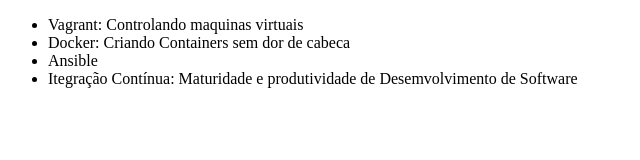
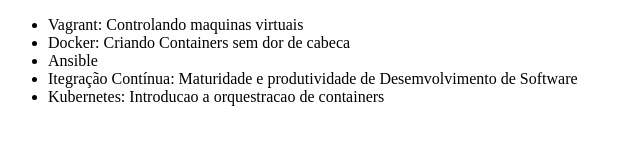
Before and after one commit to brunoschererviegas/alura-git, a plain HTML site: page index.html in a window 1280 px wide. Shown: the whole page, without its empty margins (0-640 px from the left). Drawn offline with Linux system fonts and the light colour scheme.

Commit message:
Adicionando o curso de Kubernetes

```diff
--- a/index.html
+++ b/index.html
@@ -10,6 +10,7 @@
         <li>Docker: Criando Containers sem dor de cabeca</li>
         <li>Ansible</li>
         <li>Itegração Contínua: Maturidade e produtividade de Desemvolvimento de Software</li>
+	<li>Kubernetes: Introducao a orquestracao de containers</li>
     </ul>
 </body>
 </html>
```
